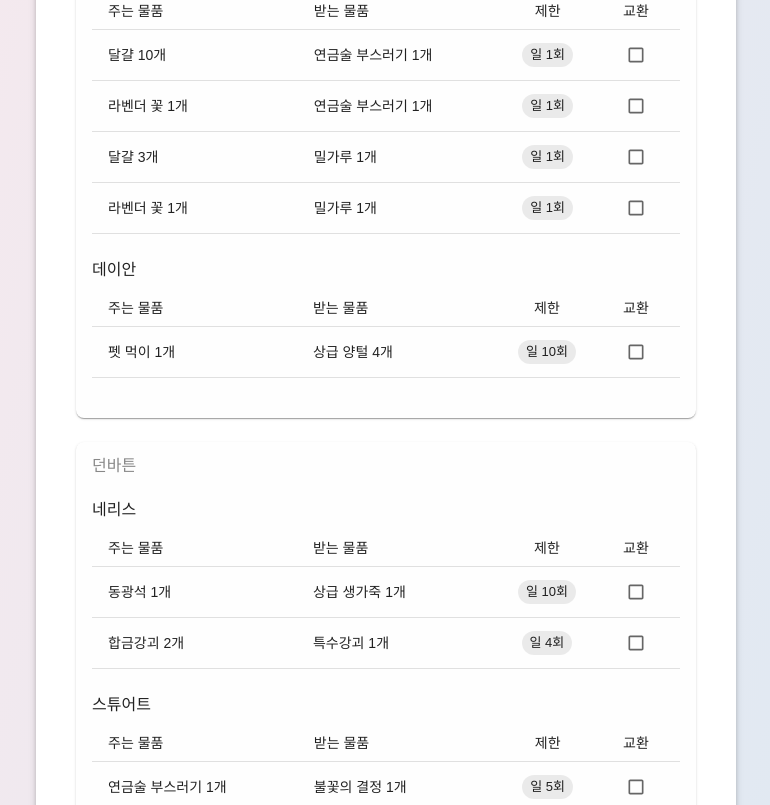
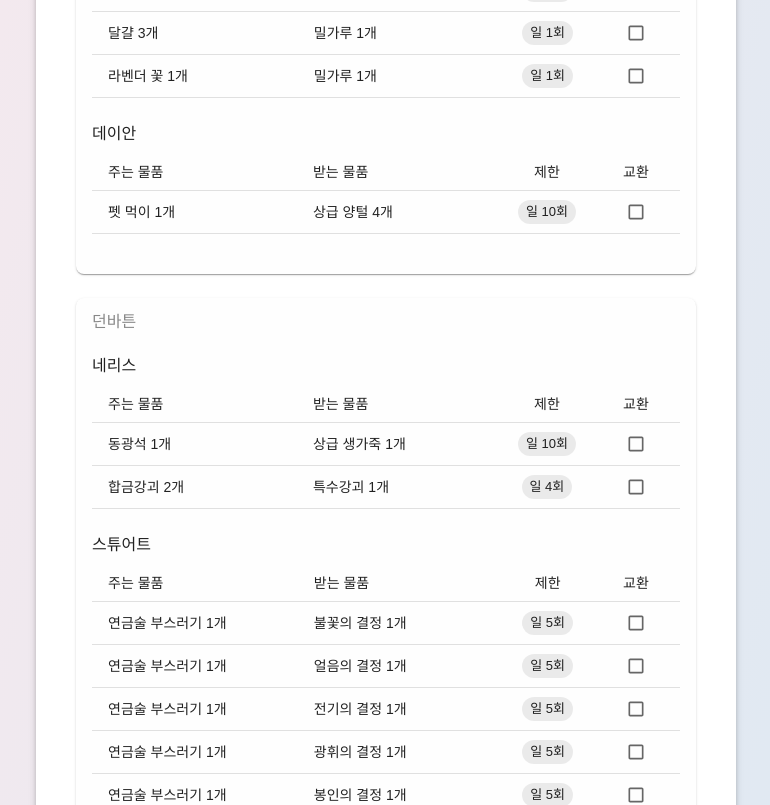
Before and after one commit to rustywhite404/mabi-checklist, a React (Vite) app: page / in a window 1280 px wide. Shown: the part 1661-2466 px from the top of the page, without its empty margins (254-1024 px from the left). Built offline with nearby package versions, Linux system fonts and the light colour scheme; some icons are missing; a web font is replaced by a local one.

Commit message:
[edit] 테이블 셀 여백 조정, 모바일 카드 여백 조정

```diff
--- a/src/App.tsx
+++ b/src/App.tsx
@@ -231,8 +231,8 @@ function App() {
                     return (
                       <Box
                         key={key}
-                                mb={2}
-                                p={2}
+                        mb={1.5}
+                        p={1.5}
                         border={1}
                         borderColor="#ddd"
                         borderRadius={2}
@@ -260,7 +260,7 @@ function App() {
                     );
                   })}
                 </Box>
-                      ) : (
+              ) :  (
                         <TableContainer>
                           <Table size="small">
                             <TableHead>
@@ -277,12 +277,12 @@ function App() {
                                 const isChecked = checked[key] || false;
                                 return (
                                   <TableRow key={key} sx={{ opacity: isChecked ? 0.5 : 1 }}>
-                                    <TableCell sx={columnStyles.gives}>{item.gives}</TableCell>
-                                    <TableCell sx={columnStyles.receives}>{item.receives}</TableCell>
-                                    <TableCell align="center" sx={columnStyles.limit}>
+                                    <TableCell sx={{ ...columnStyles.gives, py: 0.25 }}>{item.gives}</TableCell>
+                                    <TableCell sx={{ ...columnStyles.receives, py: 0.25 }}>{item.receives}</TableCell>
+                                    <TableCell align="center" sx={{ ...columnStyles.limit, py: 0.25 }}>
                                       <Chip label={item.limit} size="small" />
                                     </TableCell>
-                                    <TableCell align="center" sx={columnStyles.check}>
+                                    <TableCell align="center" sx={{ ...columnStyles.check, py: 0.25 }}>
                                       <Checkbox
                                         size="small"
                                         checked={isChecked}
--- a/src/checklistData.ts
+++ b/src/checklistData.ts
@@ -28,17 +28,17 @@ const checklistData = [
       { npc: '네리스', gives: '동광석 1개', receives: '상급 생가죽 1개', limit: '일 10회' },
       { npc: '네리스', gives: '합금강괴 2개', receives: '특수강괴 1개', limit: '일 4회' },
       { npc: '스튜어트', gives: '연금술 부스러기 1개', receives: '불꽃의 결정 1개', limit: '일 5회' },
-      { npc: '스튜어트', gives: '연금술 부스러기 1개', receives: '얼음의 결정 2개', limit: '일 5회' },
-      { npc: '스튜어트', gives: '연금술 부스러기 1개', receives: '전기의 결정 3개', limit: '일 5회' },
-      { npc: '스튜어트', gives: '연금술 부스러기 1개', receives: '광휘의 결정 4개', limit: '일 5회' },
-      { npc: '스튜어트', gives: '연금술 부스러기 1개', receives: '봉인의 결정 5개', limit: '일 5회' },
+      { npc: '스튜어트', gives: '연금술 부스러기 1개', receives: '얼음의 결정 1개', limit: '일 5회' },
+      { npc: '스튜어트', gives: '연금술 부스러기 1개', receives: '전기의 결정 1개', limit: '일 5회' },
+      { npc: '스튜어트', gives: '연금술 부스러기 1개', receives: '광휘의 결정 1개', limit: '일 5회' },
+      { npc: '스튜어트', gives: '연금술 부스러기 1개', receives: '봉인의 결정 1개', limit: '일 5회' },
       { npc: '아란웬', gives: '감자 샐러드 2개', receives: '궁극기 비약 1개', limit: '일 1회' },
       { npc: '아이라', gives: '주인 없는 소설책 1개', receives: '종이 10개', limit: '일 1회' },
       { npc: '마누스', gives: '펫 먹이 10개', receives: '생명의 마나석 1개', limit: '일 2회' },
       { npc: '글리니스', gives: '포크 인 밀크 1개', receives: '글리니스 수제 케이크 1개', limit: '일 1회' },
       { npc: '글리니스', gives: '생크림 4개', receives: '글리니스의 애플 밀크티 1개', limit: '일 1회' },
       { npc: '발터', gives: '트레이시의 원목 오르골 1개', receives: '상급 목재 16개', limit: '일 1회' },
-      { npc: '발터', gives: '참사랑어 1개', receives: '하트 토큰 1개', limit: '일 1회' },
+      { npc: '발터', gives: '참사랑어 5개', receives: '하트 토큰 1개', limit: '일 2회' },
       { npc: '발터', gives: '어둠유령고기 5개', receives: '화염 마법 유탄 3개', limit: '일 3회' },
       { npc: '발터', gives: '어둠유령고기 5개', receives: '번개 마법 유탄 3개', limit: '일 3회' },
       { npc: '발터', gives: '어둠유령고기 5개', receives: '바람 마법 유탄 3개', limit: '일 3회' },
```
Lines whose indentation alone changed are shown as unchanged.
